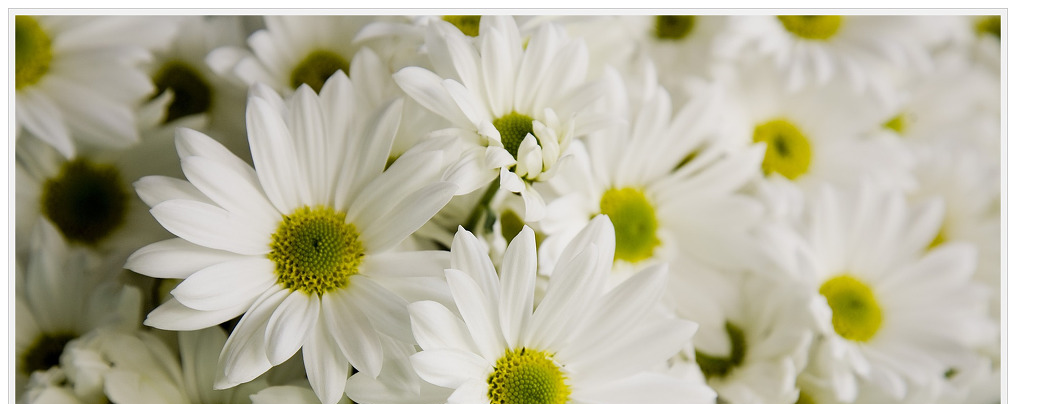
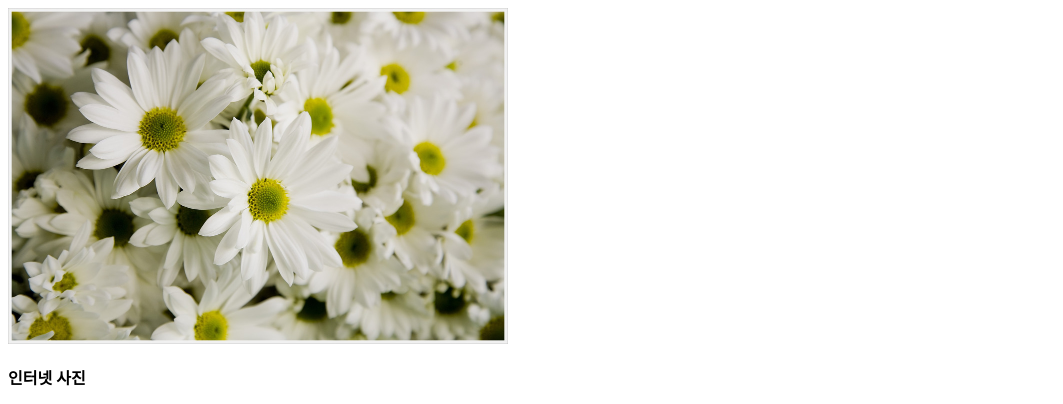
Before and after one commit to bestmy05/bestmy05.github.io, a plain HTML site: page abc/hi.html in a window 1280 px wide. Shown: the top 404 px of the page, without its empty margins (0-1063 px from the left). Drawn offline with Linux system fonts and the light colour scheme.

Commit message:
Update hi.html

```diff
--- a/abc/hi.html
+++ b/abc/hi.html
@@ -3,7 +3,8 @@
     <title></title>
   </head>
   <body>
-    <img src="flower.jpg"/>
+    <img src="flower.jpg" width=500/>
+    <h4>인터넷 사진</h4>
     <img src="https://bimage.interpark.com/partner/goods_image/1/4/5/0/2651450g.jpg"/>
   </body>
 </html>
```
